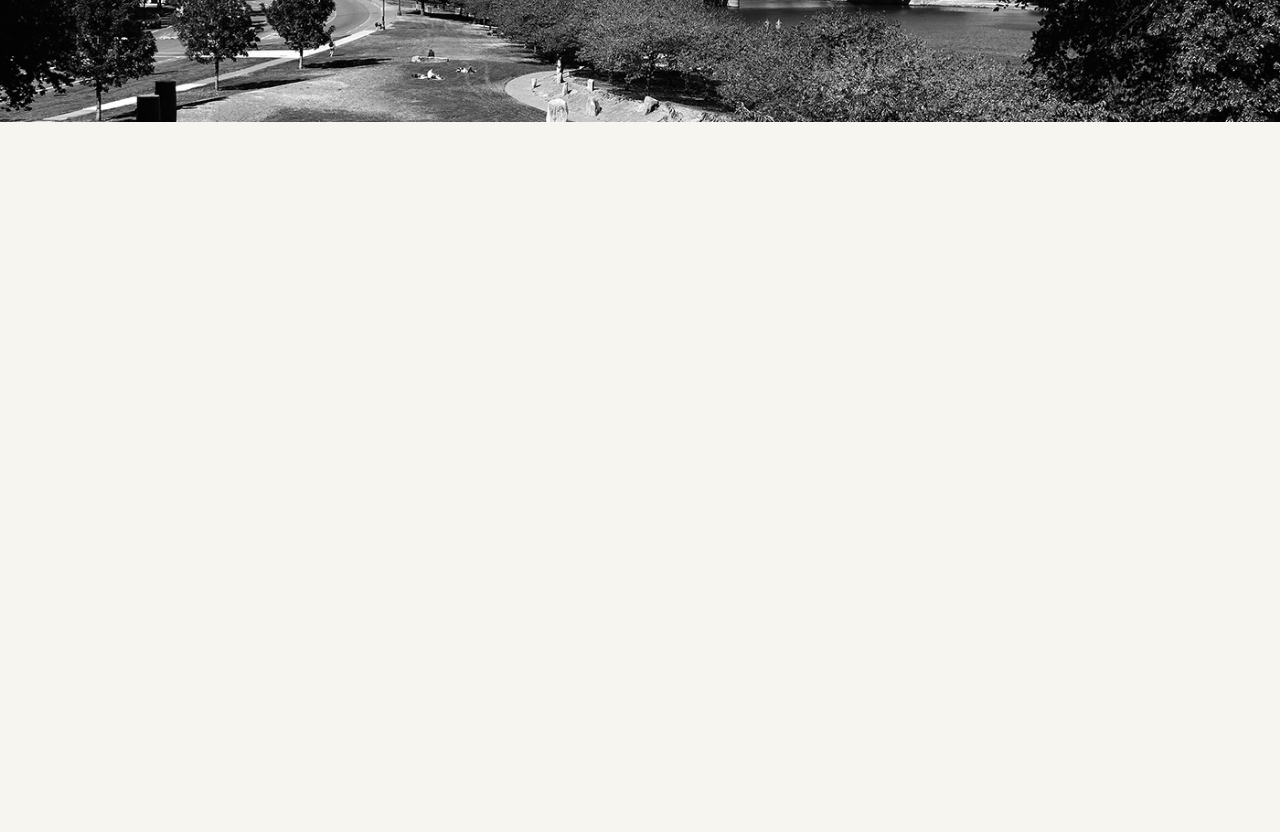
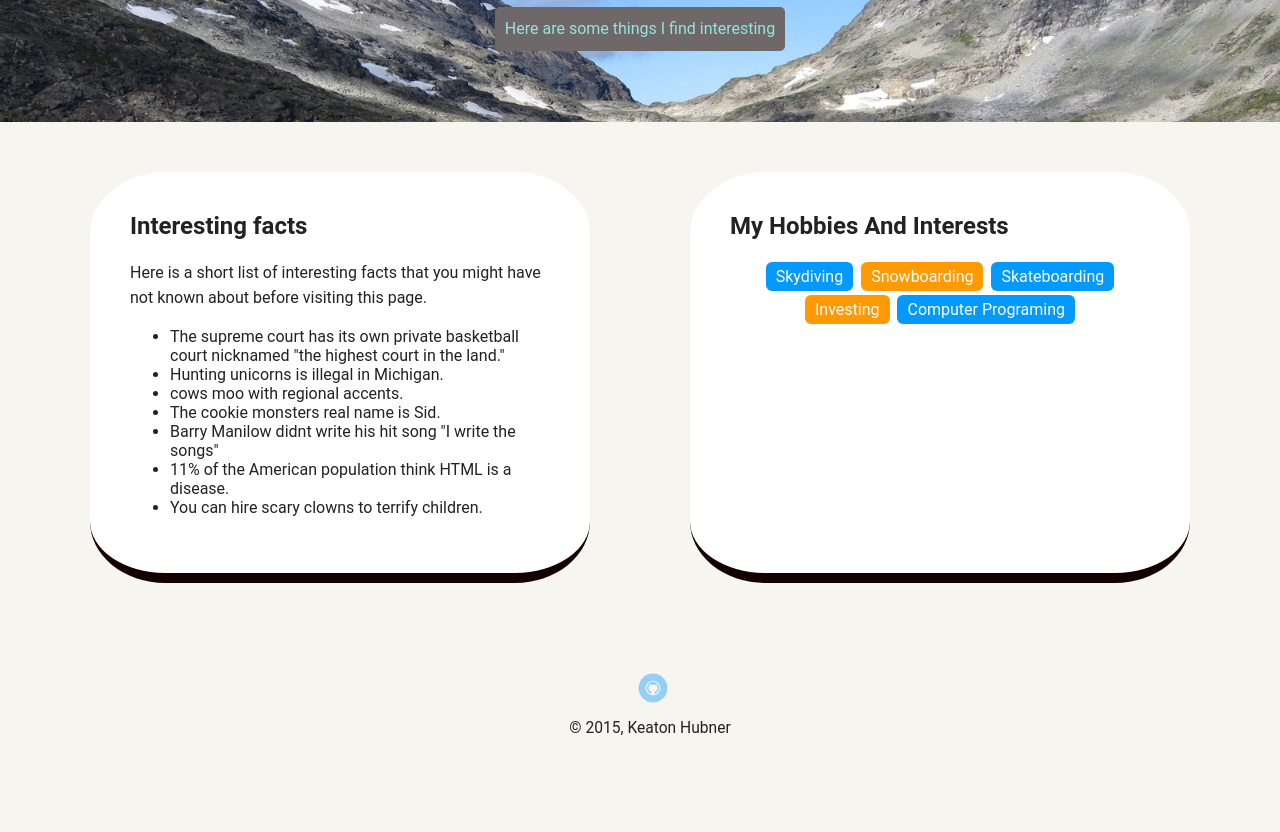
Before and after one commit to khubner96/profile_page_v1, a plain HTML site: page interests.html in a window 1280 px wide. Shown: the part 348-1180 px from the top of the page. Before the commit the page ends 800 px from the top, so only its background shows below. Drawn offline with Linux system fonts and the light colour scheme.

Commit message:
added new pictures and completed second page

```diff
--- a/interests.html
+++ b/interests.html
@@ -17,13 +17,46 @@
     </div>
 
     <header>
+        <img src="images/emoji.png" alt="smiling face picture" class="profile-image">
+        <h1 class="tag name">I sure am interested.</h1>
+        <p class="tag interests">Here are some things I find interesting</p>
+      </header>
 
-    </header>
-    <main>
+      <main class="flex">
+        <div class="card">
+          <h2>Interesting facts</h2>
+          <p>Here is a short list of interesting facts that you might have not known about before visiting this page.</p>
+          <ul>
+            <li>The supreme court has its own private basketball court nicknamed "the highest court in the land."</li>
+            <li>Hunting unicorns is illegal in Michigan. </li>
+            <li>cows moo with regional accents.</li>
+            <li>The cookie monsters real name is Sid.</li>
+            <li>Barry Manilow didnt write his hit song "I write the songs"</li>
+            <li>11% of the American population think HTML is a disease.</li>
+            <li>You can hire scary clowns to terrify children.</li>
 
-    </main>
-    <footer>
+          </ul>
 
-    </footer>
+        </div>
+
+        <div class="card">
+          <h2>My Hobbies And Interests</h2>
+          <ul class="skills">
+            <li>Skydiving</li>
+            <li>Snowboarding</li>
+            <li>Skateboarding</li>
+            <li>Investing</li>
+            <li>Computer Programing</li>
+          </ul>
+
+        </div>
+
+      </main>
+      <footer>
+        <ul>
+          <li><a href="https://github.com/khubner96" class="social github">Github</a></li>
+        </ul>
+        <p class="copyright">&copy; 2015, Keaton Hubner</p>
+      </footer>
 </body>
 </html>
--- a/styles.css
+++ b/styles.css
@@ -57,7 +57,7 @@ a:hover {
 
 header {
   text-align: center;
-  background: url('images/portland.jpg') no-repeat top center ;
+  background: url('images/mountains.jpg') no-repeat top center ;
   background-size: cover;
   overflow: hidden;
   padding-top: 60px;
@@ -74,11 +74,11 @@ header .profile-image {
   transition: all .5s;
 }
 header .profile-image:hover {
-  transform: scale(1.2) rotate(5deg);
+  transform: scale(1.2) rotate(360deg);
 }
 .tag {
-  background-color: #efefef;
-  color: black;
+  background-color: #6f6868;
+  color: rgb(149, 228, 223);
   padding: 10px;
   border-radius: 5px;
   display: table;
@@ -86,7 +86,7 @@ header .profile-image:hover {
 }
 .location {
   background-color: #222;
-  color: yellow;
+  color: rgb(248, 248, 248);
 }
 .card {
   margin: 30px;
@@ -94,12 +94,12 @@ header .profile-image:hover {
   max-width: 500px;
   text-align: left;
   background: #fff;
-  border-bottom: 4px solid #ccc;
-  border-radius: 6px;
+  border-bottom: 10px solid rgb(19, 1, 1);
+  border-radius: 15%;
   transition: all .5s;
 }
 .card:hover {
-  border-color: #ff99ff;
+  border-color: #2386e953;
 }
 
 ul.skills {
```
Also changed, not shown: index.html (+3 -3 lines), images/emoji.png (added), images/mountains.jpg (added).
